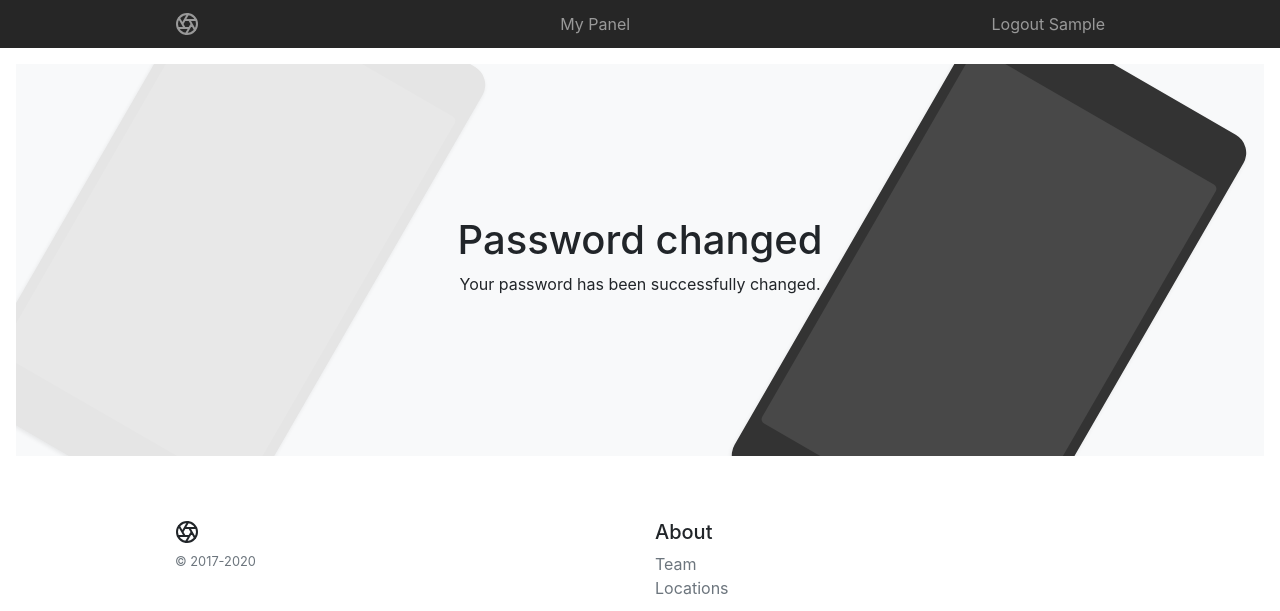
After one commit to peergrammer/cvportal, a Django app: page /account/password_change/done/ in a window 1280 px wide. The commit adds this page. Shown: the top 611 px of the page. Run offline with Django 3.2, Linux system fonts and the light colour scheme; the visitor is signed in with stand-in values (Sample User, id 1); some libraries are stand-ins or nearby versions.

Commit message:
CVP-12: Reset password

```diff
--- a/account/templates/account/panel.html
+++ b/account/templates/account/panel.html
@@ -1,6 +1,5 @@
 {% extends "base.html" %}
 {% block title %} Dashboard Panel {% endblock %}
 {% block content %}
-<h1>Dashboard</h1>
-<p>Welcome to your dashboard.</p>
+<p>Welcome to CV Portal.</p>
 {% endblock %}
--- a/account/templates/base.html
+++ b/account/templates/base.html
@@ -42,7 +42,7 @@
     </nav>
     <div class="position-relative overflow-hidden p-3 p-md-5 m-md-3 text-center bg-light">
       <div class="col-md-5 p-lg-5 mx-auto my-5">
-        <h1 class="display-4 font-weight-normal">CV Portal</h1>
+        <h1 class="display-4 font-weight-normal"></h1>
         <div id="content">
             {% block content %}
             {% endblock %}
--- /dev/null
+++ b/account/templates/registration/password_change_done.html
@@ -0,0 +1,6 @@
+{% extends "base.html" %}
+{% block title %} Password changed {% endblock %}
+{% block content %}
+<h1>Password changed</h1>
+<p>Your password has been successfully changed.</p>
+{% endblock %}
--- a/account/urls.py
+++ b/account/urls.py
@@ -7,4 +7,6 @@ urlpatterns = [
     path('login/', auth_views.LoginView.as_view(), name='login'),
     path('logout/', auth_views.LogoutView.as_view(), name='logout'),
     path('', views.panel, name='panel'),
+    path('password_change/', auth_views.PasswordChangeView.as_view(), name='password_change'),
+    path('password_change/done/', auth_views.PasswordChangeDoneView.as_view(), name='password_change_done'),
 ]
```
Also changed, not shown: account/templates/registration/password_change_form.html (added, +13 -0 lines).
